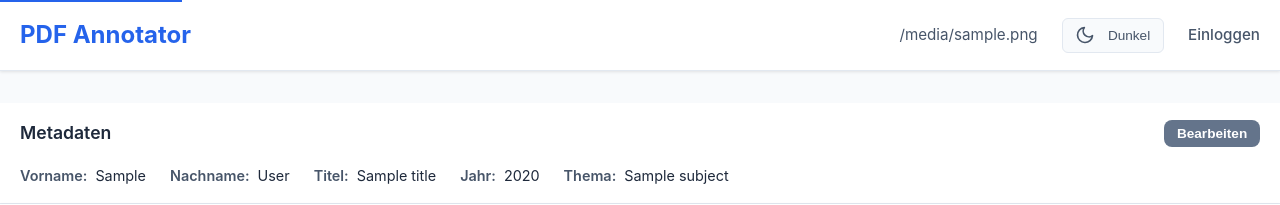
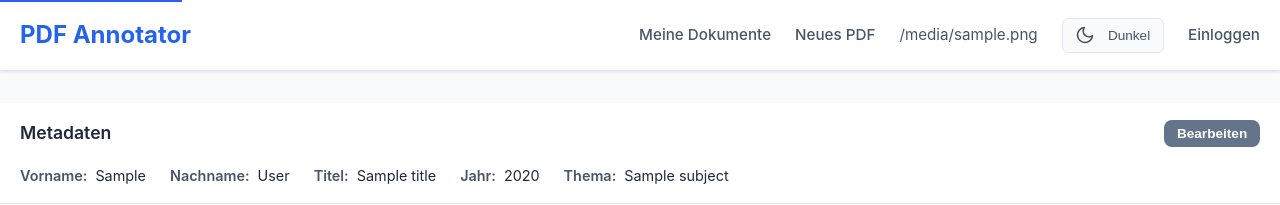
Before and after one commit to jvanvinkenroye/pdfAnnotater, a Flask app: template src/pdf_annotator/templates/viewer.html in a window 1280 px wide. Shown: the top 205 px of the page. Run offline with Flask 3, Linux system fonts and the light colour scheme; the template is opened without the code that fills it: most values are stand-ins (such as "Sample title", 1, 10 or a date in 2020); some libraries are stand-ins or nearby versions.

Commit message:
fix: restore nav links (upload, documents) in the viewer
The viewer template overrides the nav block with just the document
title, which dropped the "Meine Dokumente" and "Neues PDF" links —
there was no way to reach the upload form from within a document.

```diff
--- a/src/pdf_annotator/templates/viewer.html
+++ b/src/pdf_annotator/templates/viewer.html
@@ -4,6 +4,8 @@
 {% block title %}{{ original_filename | e }} - PDF Annotator{% endblock %}
 
 {% block nav %}
+<a href="{{ url_for('upload.list_documents') }}" class="nav-link">Meine Dokumente</a>
+<a href="{{ url_for('upload.index') }}" class="nav-link">Neues PDF</a>
 <span class="doc-title">{{ original_filename | e }}</span>
 {% endblock %}
 
```
